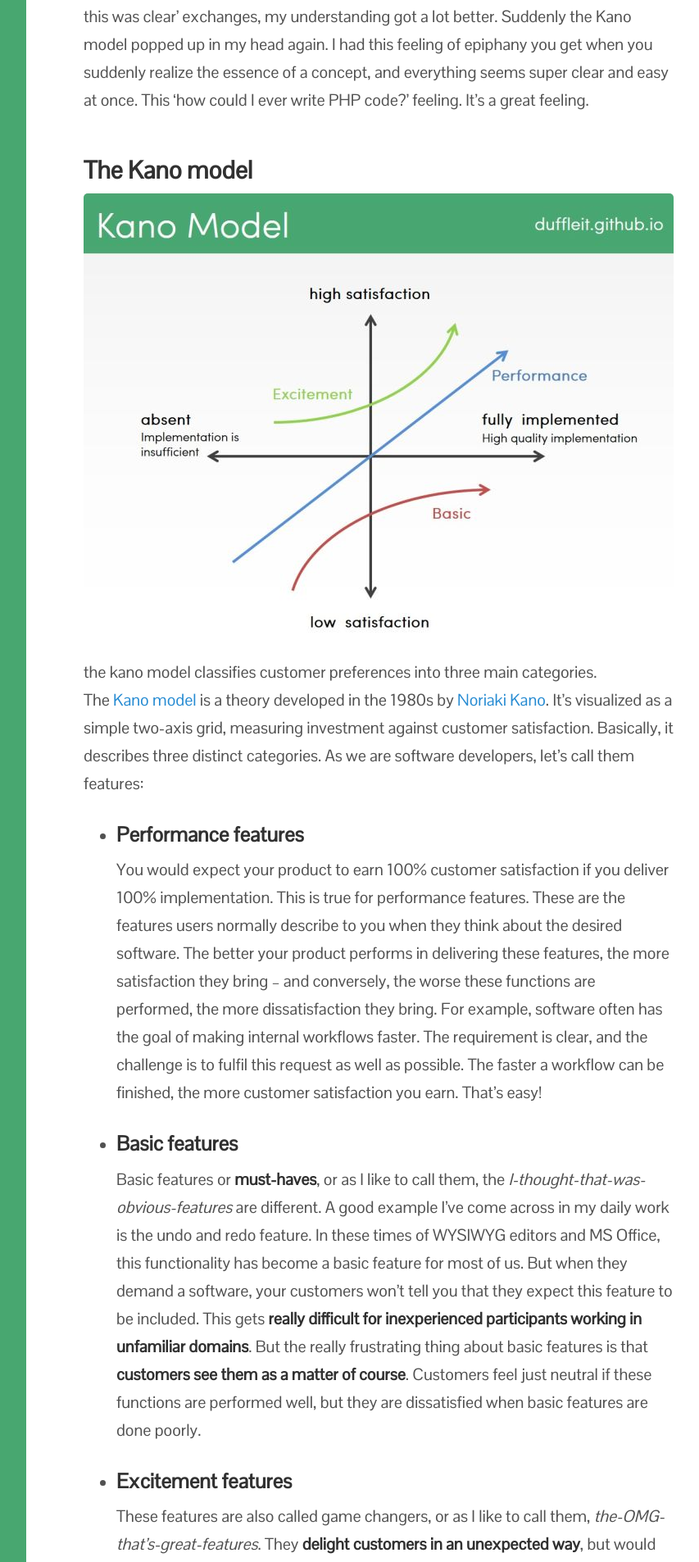
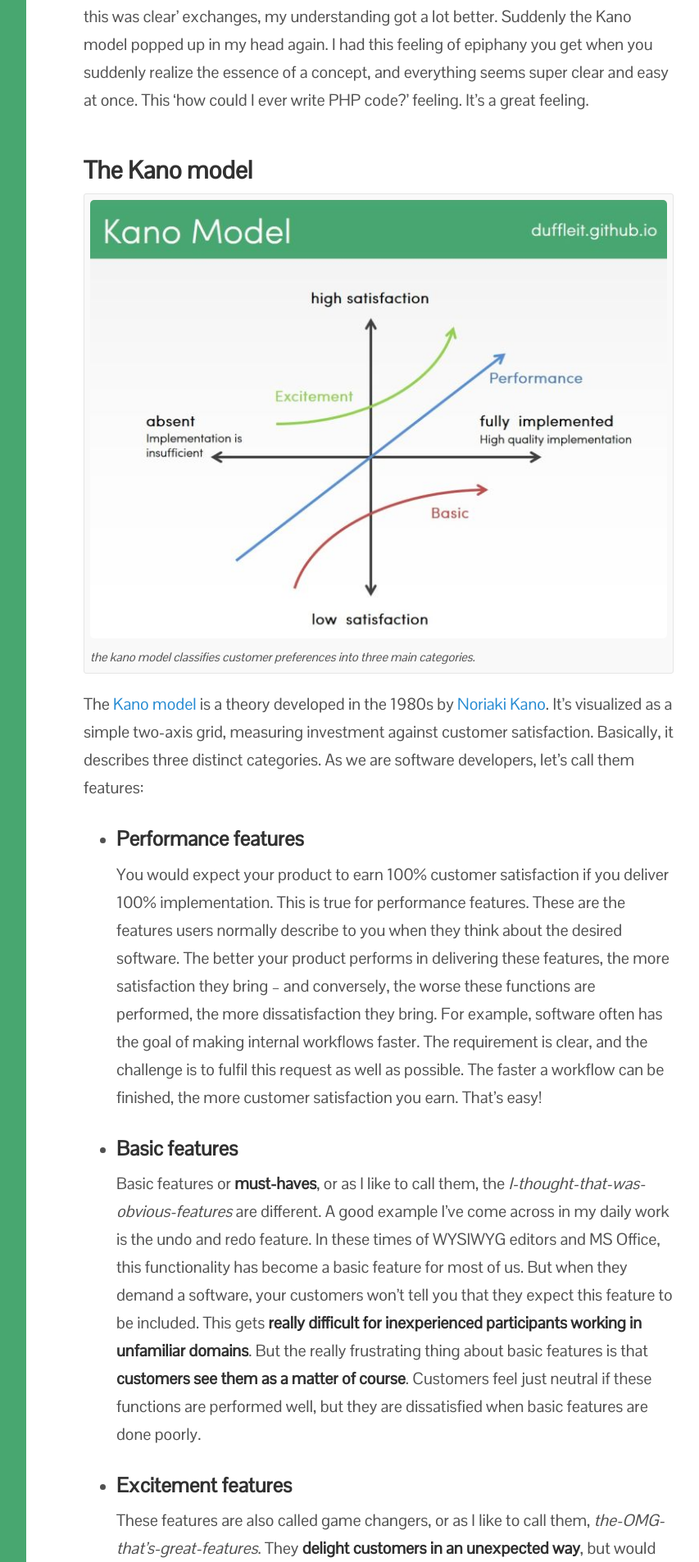
Before and after one commit to duffleit/duffleit.github.io-deprecated, a Jekyll site: the page built from index.html, in a window 1280 px wide. Shown: the part 570-2476 px from the top of the page at 82% size, without its empty margins (268-1121 px from the left). Built offline with Jekyll 4.4.1, drawn with Linux system fonts in a browser that asks for light colours; nearby versions of some CDN libraries; the list of posts is cut into pages by our own code.

Commit message:
Update poole.css

```diff
--- a/public/css/poole.css
+++ b/public/css/poole.css
@@ -483,6 +483,19 @@ a.btn{
   text-decoration: none;
 }
 
+.image{
+    padding: 7px;
+    font-size: 15px;
+    font-style: italic;
+    background: #f9f9f9;
+    border: 1px solid #e5e5e5;
+    border-radius: 3px;
+    margin-bottom: 1rem;
+}
+
+.image img{
+  margin-bottom: 0.5rem
+}
 
 @media (min-width: 1090px) {
   .st-menu{
```
